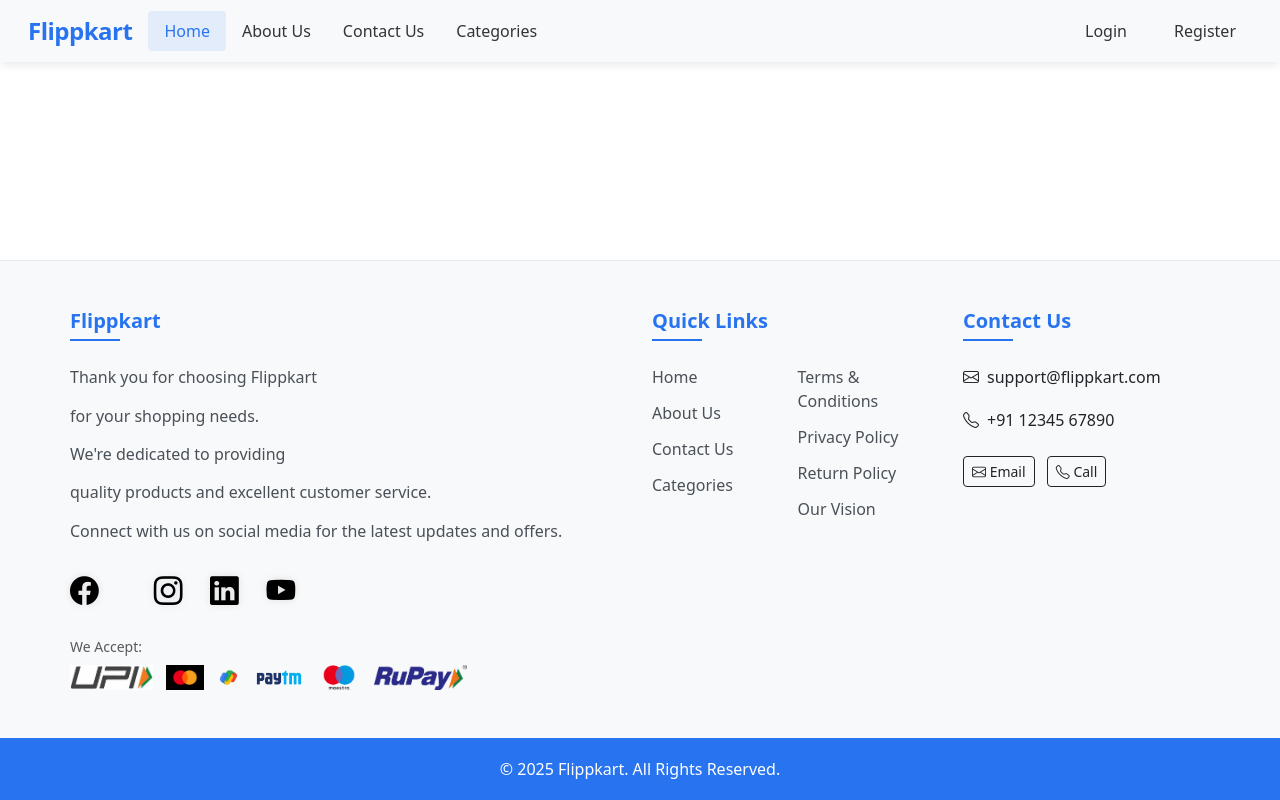
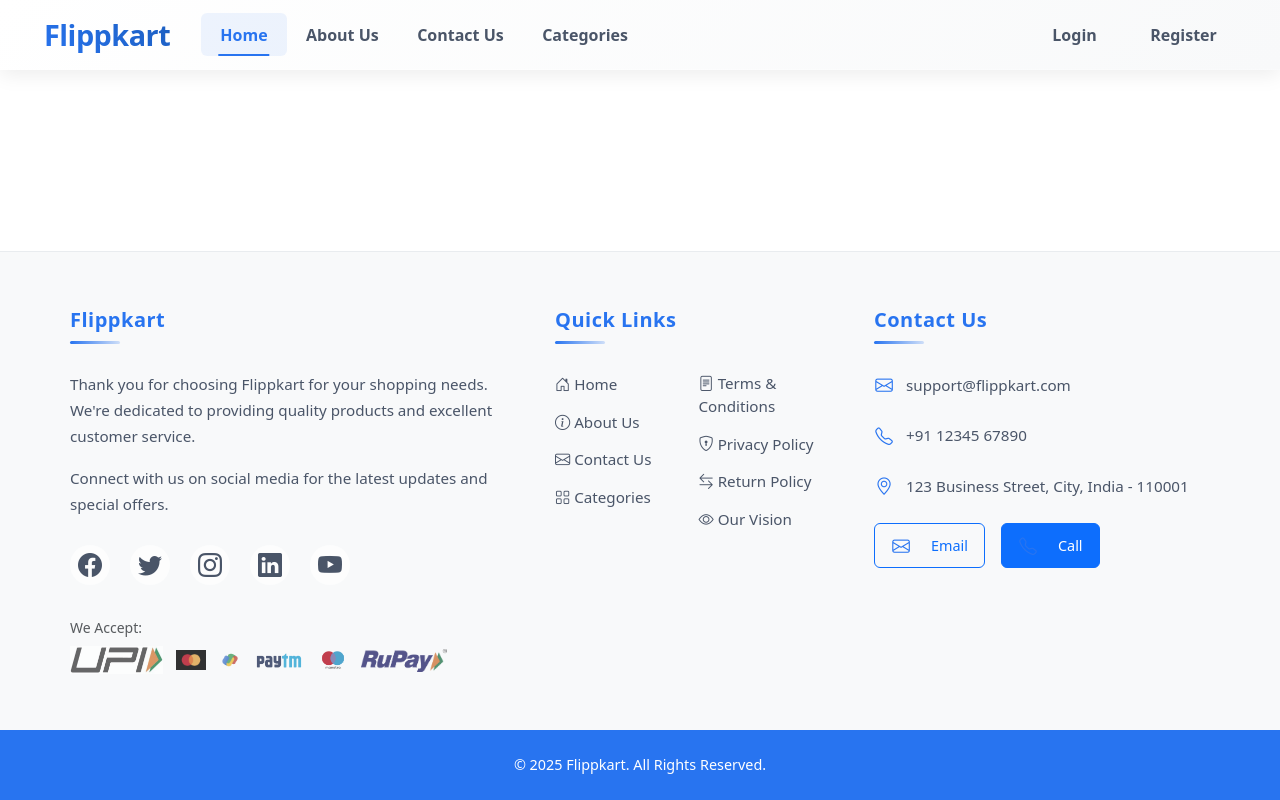
Before and after one commit to RitHub-07/Django-Repo, a Django app: page / in a window 1280 px wide. Run offline with Django 5.2, Linux system fonts and the light colour scheme.

Commit message:
new filess added

```diff
--- a/myproject/templates/base.html
+++ b/myproject/templates/base.html
@@ -20,39 +20,27 @@
 
     /* Enhanced Social Icons */
     .social-icons {
-      font-size: 1.8rem;
-      margin: 1.5rem 0;
+      display: flex;
+      gap: 1.25rem; /* Consistent gap between icons */
+      margin: 1.75rem 0;
     }
     .social-icons a {
-      color: #000;
-      margin-right: 20px;
-      display: inline-block;
-      position: relative;
-      transition: all 0.3s ease;
-      text-shadow: 0 0 8px rgba(0,0,0,0.1);
-    }
-    .social-icons a:last-child {
-      margin-right: 0;
+      color: #4a5568;
+      font-size: 1.5rem;
+      transition: all 0.3s cubic-bezier(0.25, 0.8, 0.25, 1);
+      width: 40px;
+      height: 40px;
+      display: flex;
+      align-items: center;
+      justify-content: center;
+      border-radius: 50%;
+      background: rgba(255, 255, 255, 0.7);
     }
     .social-icons a:hover {
-      color: #2874f0;
-      transform: translateY(-5px) scale(1.1);
-      text-shadow: 0 5px 15px rgba(40, 116, 240, 0.4);
-    }
-    .social-icons a::after {
-      content: '';
-      position: absolute;
-      top: 0;
-      left: 0;
-      width: 100%;
-      height: 100%;
-      border-radius: 50%;
-      background: radial-gradient(circle at center, rgba(255,255,255,0.8) 0%, rgba(255,255,255,0) 70%);
-      opacity: 0;
-      transition: opacity 0.3s ease;
-    }
-    .social-icons a:hover::after {
-      opacity: 1;
+      color: white;
+      transform: translateY(-5px);
+      background: #2874f0;
+      box-shadow: 0 5px 15px rgba(40, 116, 240, 0.4);
     }
 
     /* Footer styling */
@@ -61,15 +49,16 @@
       border-top: 1px solid #e9ecef;
     }
     .footer-content {
-      padding: 3rem 0;
+      padding: 3.5rem 0;
     }
     .footer-heading {
       color: #2874f0;
-      font-weight: 600;
-      margin-bottom: 1.5rem;
+      font-weight: 700;
+      margin-bottom: 1.75rem;
       font-size: 1.25rem;
       position: relative;
-      padding-bottom: 0.5rem;
+      padding-bottom: 0.75rem;
+      letter-spacing: 0.5px;
     }
     .footer-heading:after {
       content: '';
@@ -77,22 +66,24 @@
       left: 0;
       bottom: 0;
       width: 50px;
-      height: 2px;
-      background-color: #2874f0;
+      height: 3px;
+      background: linear-gradient(90deg, #2874f0, rgba(40, 116, 240, 0.2));
+      border-radius: 3px;
     }
 
     /* Welcome text */
     .welcome-text p {
-      margin-bottom: 0.8rem;
-      line-height: 1.6;
-      color: #495057;
+      margin-bottom: 1rem;
+      line-height: 1.7;
+      color: #4a5568;
+      font-size: 0.95rem;
     }
 
     /* Quick links */
     .quick-links-container {
       display: grid;
       grid-template-columns: 1fr 1fr;
-      gap: 1.5rem;
+      gap: 1.25rem;
     }
     .footer-links {
       list-style: none;
@@ -100,36 +91,75 @@
       margin: 0;
     }
     .footer-links li {
-      margin-bottom: 0.75rem;
+      margin-bottom: 0.85rem;
     }
     .footer-links a {
-      color: #495057;
+      color: #4a5568;
       text-decoration: none;
       transition: all 0.3s;
+      font-size: 0.95rem;
+      display: inline-block;
+      position: relative;
     }
     .footer-links a:hover {
       color: #2874f0;
-      padding-left: 5px;
+      transform: translateX(5px);
+    }
+    .footer-links a::after {
+      content: '';
+      position: absolute;
+      width: 0;
+      height: 1px;
+      bottom: -2px;
+      left: 0;
+      background-color: #2874f0;
+      transition: width 0.3s ease;
+    }
+    .footer-links a:hover::after {
+      width: 100%;
     }
 
-    /* Contact section with proper spacing */
+    /* Contact section */
     .footer-contact {
-      padding-left: 2rem;
+      padding-left: 2.5rem;
     }
     .footer-contact p {
-      margin-bottom: 1.2rem;
+      margin-bottom: 1.5rem;
+      color: #4a5568;
+      font-size: 0.95rem;
+      display: flex;
+      align-items: center;
     }
-    .btn-email {
+    .footer-contact i {
+      margin-right: 0.75rem;
+      color: #2874f0;
+      font-size: 1.1rem;
+      width: 20px;
+      text-align: center;
+    }
+    .contact-buttons {
+      display: flex;
+      gap: 1rem;
+      margin-top: 1.5rem;
+    }
+    .btn-contact {
+      padding: 0.5rem 1rem;
+      border-radius: 6px;
+      font-size: 0.9rem;
+      font-weight: 500;
       transition: all 0.3s;
+      display: flex;
+      align-items: center;
+      gap: 0.5rem;
     }
-    .btn-email:hover {
-      background-color: black;
-      color: white !important;
+    .btn-contact:hover {
+      transform: translateY(-2px);
+      box-shadow: 0 5px 10px rgba(0, 0, 0, 0.1);
     }
 
     /* Payment methods */
     .payment-methods {
-      margin-top: 1.5rem;
+      margin-top: 2rem;
     }
     .payment-images {
       display: flex;
@@ -142,27 +172,44 @@
       width: auto;
       object-fit: contain;
       transition: all 0.3s;
-      {% comment %} filter: grayscale(100%); {% endcomment %}
+      filter: grayscale(30%);
+      opacity: 0.8;
     }
-    {% comment %} .payment-img:hover {
+    .payment-img:hover {
       filter: grayscale(0%);
-    } {% endcomment %}
+      opacity: 1;
+      transform: scale(1.05);
+    }
+    /* Individual payment image sizing */
+    .payment-img.upi { height: 28px; }
+    .payment-img.mastercard { height: 20px; }
+    .payment-img.gpay { height: 22px; }
+    .payment-img.paytm { height: 25px; }
+    .payment-img.maestro { height: 18px; }
+    .payment-img.rupay { height: 23px; }
 
     /* Footer bottom */
     .footer-bottom {
       background-color: #2874f0;
       color: white;
-      padding: 1.2rem 0;
+      padding: 1.5rem 0;
+      font-size: 0.9rem;
     }
 
     /* Responsive adjustments */
     @media (max-width: 991.98px) {
+      .footer-content {
+        padding: 2.5rem 0;
+      }
       .quick-links-container {
         grid-template-columns: 1fr;
       }
       .footer-contact {
         padding-left: 0;
-        margin-top: 2rem;
+        margin-top: 2.5rem;
+      }
+      .social-icons {
+        margin: 1.5rem 0;
       }
     }
     @media (max-width: 767.98px) {
@@ -170,11 +217,15 @@
         margin-bottom: 2.5rem;
       }
       .social-icons {
-        font-size: 1.6rem;
-        margin: 1.2rem 0;
+        gap: 1rem;
       }
       .social-icons a {
-        margin-right: 15px;
+        width: 36px;
+        height: 36px;
+        font-size: 1.3rem;
+      }
+      .footer-heading {
+        margin-bottom: 1.5rem;
       }
     }
   </style>
@@ -201,68 +252,67 @@
 
   <footer class="mt-auto">
     <div class="container footer-content">
-      <div class="row">
+      <div class="row g-4">
         <!-- Company Info -->
-        <div class="col-lg-6 col-md-12 mb-4 mb-md-0">
+        <div class="col-lg-5 col-md-12">
           <h5 class="footer-heading">Flippkart</h5>
           <div class="welcome-text">
-            <p>Thank you for choosing Flippkart </p>
-            <p>for your shopping needs.</p>
-            <p>We're dedicated to providing </p>
-            <p>quality products and excellent customer service.</p>
-            <p>Connect with us on social media for the latest updates and offers.</p>
+            <p>Thank you for choosing Flippkart for your shopping needs. We're dedicated to providing quality products and excellent customer service.</p>
+            <p>Connect with us on social media for the latest updates and special offers.</p>
           </div>
 
-          <div class="social-icons mb-4">
-            <a href="#"><i class="bi bi-facebook"></i></a>
-            <a href="#"><i class="bi bi-twitter-x"></i></a>
-            <a href="#"><i class="bi bi-instagram"></i></a>
-            <a href="#"><i class="bi bi-linkedin"></i></a>
-            <a href="#"><i class="bi bi-youtube"></i></a>
+          <div class="social-icons">
+            <a href="#" aria-label="Facebook"><i class="bi bi-facebook"></i></a>
+            <a href="#" aria-label="Twitter"><i class="bi bi-twitter"></i></a>
+            <a href="#" aria-label="Instagram"><i class="bi bi-instagram"></i></a>
+            <a href="#" aria-label="LinkedIn"><i class="bi bi-linkedin"></i></a>
+            <a href="#" aria-label="YouTube"><i class="bi bi-youtube"></i></a>
           </div>
 
           <div class="payment-methods">
             <p class="text-muted small mb-2">We Accept:</p>
             <div class="payment-images">
-              <img src="{% static 'images/upi.jpeg' %}" alt="UPI" class="payment-img">
-              <img src="{% static 'images/mastercard.jpg' %}" alt="Mastercard" class="payment-img">
-              <img src="{% static 'images/gpay.png' %}" alt="Google Pay" class="payment-img">
-              <img src="{% static 'images/Paytm_Logo.png' %}" alt="Paytm" class="payment-img">
-              <img src="{% static 'images/Maestro-Logo.png' %}" alt="Maestro" class="payment-img">
-              <img src="{% static 'images/rupay.png' %}" alt="RuPay" class="payment-img">
+              <img src="{% static 'images/upi.jpeg' %}" alt="UPI" class="payment-img upi">
+              <img src="{% static 'images/mastercard.jpg' %}" alt="Mastercard" class="payment-img mastercard">
+              <img src="{% static 'images/gpay.png' %}" alt="Google Pay" class="payment-img gpay">
+              <img src="{% static 'images/Paytm_Logo.png' %}" alt="Paytm" class="payment-img paytm">
+              <img src="{% static 'images/Maestro-Logo.png' %}" alt="Maestro" class="payment-img maestro">
+              <img src="{% static 'images/rupay.png' %}" alt="RuPay" class="payment-img rupay">
             </div>
           </div>
         </div>
 
         <!-- Quick Links -->
-        <div class="col-lg-3 col-md-6 mb-4 mb-md-0">
+        <div class="col-lg-3 col-md-6">
           <h5 class="footer-heading">Quick Links</h5>
           <div class="quick-links-container">
             <ul class="footer-links">
-              <li><a href="/">Home</a></li>
-              <li><a href="/abouttt/">About Us</a></li>
-              <li><a href="/contact/">Contact Us</a></li>
-              <li><a href="/categories/">Categories</a></li>
+              <li><a href="/"><i class="bi bi-house-door"></i> Home</a></li>
+              <li><a href="/abouttt/"><i class="bi bi-info-circle"></i> About Us</a></li>
+              <li><a href="/contact/"><i class="bi bi-envelope"></i> Contact Us</a></li>
+              <li><a href="/categories/"><i class="bi bi-grid"></i> Categories</a></li>
             </ul>
             <ul class="footer-links">
-              <li><a href="/term-and-conditions/">Terms & Conditions</a></li>
-              <li><a href="/privacy-policy/">Privacy Policy</a></li>
-              <li><a href="/return-policy/">Return Policy</a></li>
-              <li><a href="/our_vision">Our Vision</a></li>
+              <li><a href="/term-and-conditions/"><i class="bi bi-file-text"></i> Terms & Conditions</a></li>
+              <li><a href="/privacy-policy/"><i class="bi bi-shield-lock"></i> Privacy Policy</a></li>
+              <li><a href="/return-policy/"><i class="bi bi-arrow-left-right"></i> Return Policy</a></li>
+              <li><a href="/our_vision"><i class="bi bi-eye"></i> Our Vision</a></li>
             </ul>
           </div>
         </div>
 
         <!-- Contact Info -->
-        <div class="col-lg-3 col-md-6 footer-contact">
+        <div class="col-lg-4 col-md-6 footer-contact">
           <h5 class="footer-heading">Contact Us</h5>
-          <p><i class="bi bi-envelope me-2"></i>support@flippkart.com</p>
-          <p><i class="bi bi-telephone me-2"></i>+91 12345 67890</p>
-          <div class="mt-4">
-            <a href="#" class="btn btn-outline-dark btn-sm me-2">
+          <p><i class="bi bi-envelope"></i> support@flippkart.com</p>
+          <p><i class="bi bi-telephone"></i> +91 12345 67890</p>
+          <p><i class="bi bi-geo-alt"></i> 123 Business Street, City, India - 110001</p>
+
+          <div class="contact-buttons">
+            <a href="mailto:support@flippkart.com" class="btn btn-outline-primary btn-contact">
               <i class="bi bi-envelope"></i> Email
             </a>
-            <a href="#" class="btn btn-outline-dark btn-sm">
+            <a href="tel:+911234567890" class="btn btn-primary btn-contact">
               <i class="bi bi-telephone"></i> Call
             </a>
           </div>
--- a/myproject/templates/partials/navbar.html
+++ b/myproject/templates/partials/navbar.html
@@ -1,107 +1,125 @@
 <style>
-  /* Custom Navbar Styling */
+  /* Custom Navbar Styling with Gradient and Modern Effects */
   .navbar {
-    box-shadow: 0 2px 10px rgba(0, 0, 0, 0.1);
-    padding: 0.5rem 1rem;
+    background: linear-gradient(135deg, #ffffff 0%, #f8f9fa 100%);
+    box-shadow: 0 4px 20px rgba(0, 0, 0, 0.08);
+    padding: 0.5rem 2rem;
+    transition: all 0.3s ease;
+    backdrop-filter: blur(10px);
+    -webkit-backdrop-filter: blur(10px);
+    border-bottom: 1px solid rgba(255, 255, 255, 0.18);
+  }
+
+  .navbar.scrolled {
+    background: rgba(255, 255, 255, 0.95);
+    box-shadow: 0 2px 15px rgba(0, 0, 0, 0.1);
+    padding: 0.3rem 2rem;
   }
 
   .navbar-brand {
-    font-weight: 700;
-    font-size: 1.5rem;
-    color: #2874f0 !important;
+    font-weight: 800;
+    font-size: 1.8rem;
+    background: linear-gradient(45deg, #2874f0, #1a5bb9);
+    -webkit-background-clip: text;
+    background-clip: text;
+    -webkit-text-fill-color: transparent;
     letter-spacing: -0.5px;
-  }
-
-  .navbar-brand:hover {
-    color: #1a5bb9 !important;
+    position: relative;
+    padding-right: 15px;
   }
 
   .nav-link {
-    font-weight: 500;
-    color: #333 !important;
-    padding: 0.5rem 1rem !important;
-    transition: all 0.2s ease;
-    border-radius: 4px;
+    font-weight: 600;
+    color: #4a5568 !important;
+    padding: 0.6rem 1.2rem !important;
+    transition: all 0.3s cubic-bezier(0.25, 0.8, 0.25, 1);
+    border-radius: 6px;
+    position: relative;
+    overflow: hidden;
+  }
+
+  .nav-link::before {
+    content: "";
+    position: absolute;
+    bottom: 0;
+    left: 50%;
+    transform: translateX(-50%);
+    width: 0;
+    height: 2px;
+    background: #2874f0;
+    transition: all 0.3s ease;
   }
 
   .nav-link:hover {
     color: #2874f0 !important;
-    background-color: rgba(40, 116, 240, 0.1);
+    background-color: rgba(40, 116, 240, 0.05);
+    transform: translateY(-2px);
+  }
+
+  .nav-link:hover::before {
+    width: 60%;
   }
 
   .nav-link.active {
     color: #2874f0 !important;
-    background-color: rgba(40, 116, 240, 0.1);
+    background-color: rgba(40, 116, 240, 0.08);
   }
 
+  .nav-link.active::before {
+    width: 60%;
+  }
+
+  /* Cart Icon Styling */
   .bi-cart4 {
+    position: relative;
+    transition: transform 0.3s ease;
+  }
+
+  .bi-cart4:hover {
+    transform: scale(1.1);
+  }
+
+  /* Wishlist Icon Styling */
+  .bi-heart-fill {
+    color: #ff4081;
+    font-size: 1.2rem;
+    transition: all 0.3s ease;
+    text-shadow: 0 2px 4px rgba(255, 64, 129, 0.3);
+  }
+
+  .bi-heart-fill:hover {
+    transform: scale(1.2);
+    color: #ff1a6b;
+  }
+
+  /* Dropdown Menu Styling */
+  .dropdown-menu {
+    border: none;
+    box-shadow: 0 10px 30px rgba(0, 0, 0, 0.12);
+    border-radius: 12px;
+    padding: 0.5rem 0;
+    margin-top: 8px;
+    border: 1px solid rgba(0, 0, 0, 0.05);
+    animation: fadeIn 0.2s ease-out;
+  }
+
+  @keyframes fadeIn {
+    from { opacity: 0; transform: translateY(10px); }
+    to { opacity: 1; transform: translateY(0); }
+  }
+
+  .dropdown-item {
+    padding: 0.6rem 1.5rem;
+    transition: all 0.2s ease;
+    font-weight: 500;
+    color: #4a5568;
     position: relative;
   }
 
-  .bi-cart4::after {
-    content: attr(data-count);
-    position: absolute;
-    top: -8px;
-    right: -12px;
-    background: #ff6161;
-    color: white;
-    border-radius: 50%;
-    width: 18px;
-    height: 18px;
-    font-size: 0.7rem;
-    display: flex;
-    align-items: center;
-    justify-content: center;
-  }
-
-  /* Wishlist icon styling */
-  .bi-heart-fill {
-    color: #ff4081; /* Pink color */
-    font-size: 1.2rem;
-  }
-
-  .dropdown-menu {
-    border: none;
-    box-shadow: 0 5px 15px rgba(0, 0, 0, 0.1);
-    border-radius: 8px;
-    padding: 0.5rem 0;
-  }
-
-  .dropdown-item {
-    padding: 0.5rem 1.5rem;
-    transition: all 0.2s ease;
-  }
-
   .dropdown-item:hover {
-    background-color: #f5f7fa;
+    background-color: #f8f9fa;
     color: #2874f0;
-  }
-
-  .dropdown-divider {
-    margin: 0.3rem 0;
-  }
-
-  .navbar-toggler {
-    border: none;
-    padding: 0.5rem;
-  }
-
-  .navbar-toggler:focus {
-    box-shadow: none;
-  }
-
-  @media (max-width: 991.98px) {
-    .navbar-collapse {
-      padding: 1rem 0;
-    }
-
-    .nav-item {
-      margin-bottom: 0.5rem;
-    }
-
-    .navbar-nav {
-      gap: 0.5rem !important;
-    }
+    padding-left: 1.8rem;
   }
 </style>
 
@@ -134,34 +152,33 @@
         {% if user.is_authenticated %}
         <li class="nav-item">
           <a class="nav-link" href="/wishlist">
-            <i class="bi bi-heart-fill"></i> Wishlist
+            <i class="bi bi-heart-fill"></i> <span class="d-none d-lg-inline">Wishlist</span>
           </a>
         </li>
         <li class="nav-item">
           <a class="nav-link" href="/cart">
-            <i class="bi bi-cart4" style="font-size: 1.2rem;" data-count="0"></i> Cart
+            <i class="bi bi-cart4" style="font-size: 1.2rem;" data-count="0"></i> <span class="d-none d-lg-inline">Cart</span>
           </a>
         </li>
         <li class="nav-item dropdown">
-          <a class="nav-link dropdown-toggle" href="#" id="navbarDropdown"
+          <a class="nav-link dropdown-toggle d-flex align-items-center" href="#" id="navbarDropdown"
              role="button" data-bs-toggle="dropdown" aria-expanded="false">
-            Profile
+            <span>Profile</span>
           </a>
           <ul class="dropdown-menu dropdown-menu-end" aria-labelledby="navbarDropdown">
             <li><a class="dropdown-item" href="/my_profile">My Profile</a></li>
             <li><a class="dropdown-item" href="/my-orders/">My Orders</a></li>
             <li><a class="dropdown-item" href="/saved_address">Saved Address</a></li>
             <li><a class="dropdown-item" href="/wishlist">My Wishlist</a></li>
-            <li><hr class="dropdown-divider"></li>
-            <li><a class="dropdown-item" href="/logout">Logout</a></li>
+            <li><a class="dropdown-item text-danger" href="/logout">Logout</a></li>
           </ul>
         </li>
         {% else %}
         <li class="nav-item">
-          <a class="nav-link btn btn-outline-primary" href="/login">Login</a>
+          <a class="nav-link btn btn-outline-primary px-3" href="/login">Login</a>
         </li>
         <li class="nav-item">
-          <a class="nav-link btn btn-primary text-white" href="/register">Register</a>
+          <a class="nav-link btn btn-primary text-white px-3" href="/register">Register</a>
         </li>
         {% endif %}
       </ul>
```
